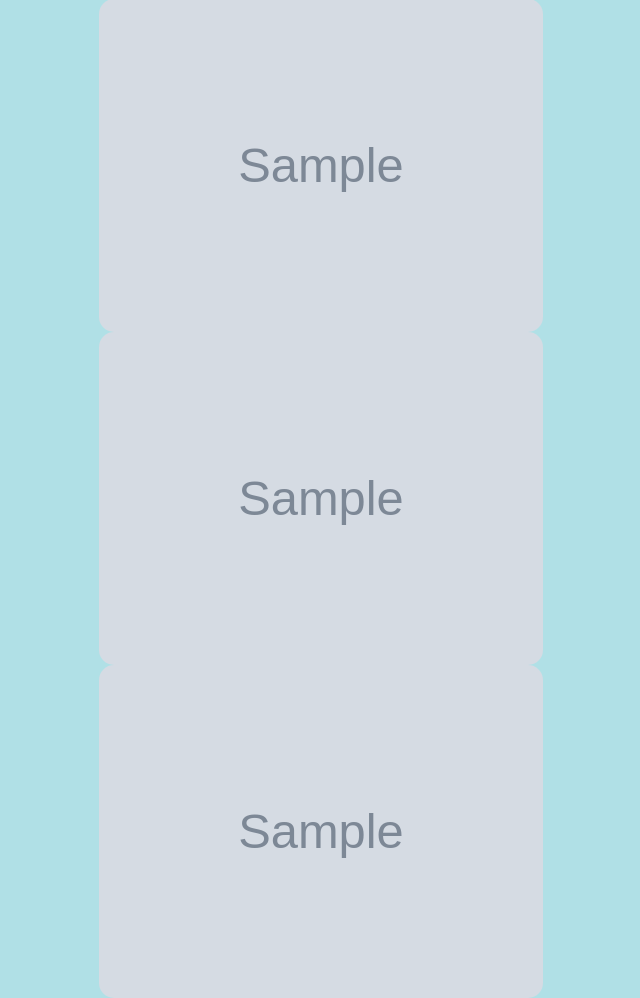
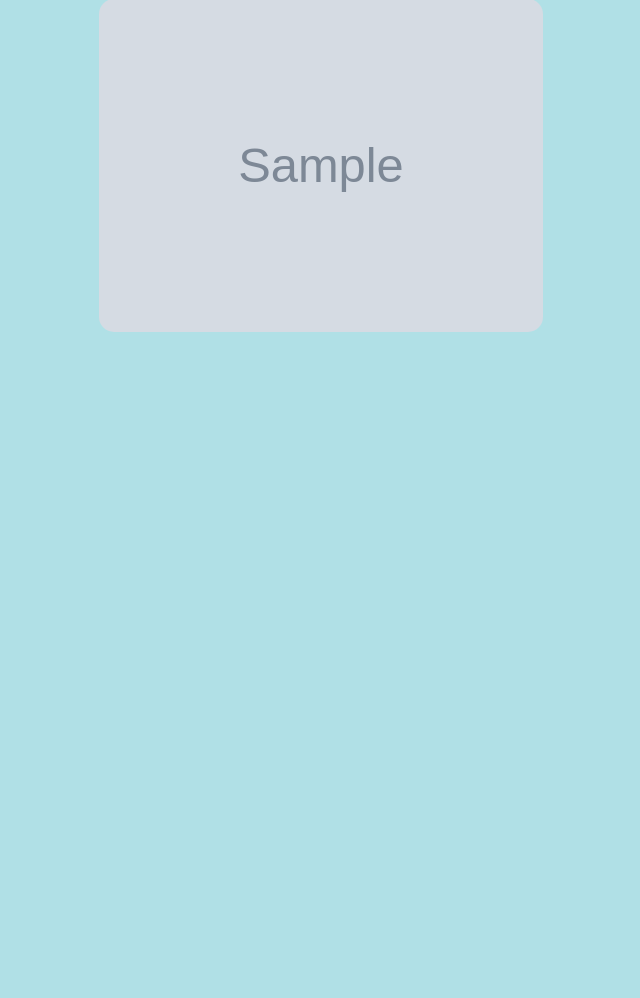
Before and after one commit to hrishi3/makeyoursketch, a Flask app: template templates/index.html in a window 1280 px wide. Shown: the part 306-1304 px from the top of the page, without its empty margins (319-959 px from the left). After the commit the page ends 638 px from the top, so only its background shows below. Run offline with Flask 2, Linux system fonts and the light colour scheme; the template is opened without the code that fills it: most values are stand-ins (such as "Sample title", 1, 10 or a date in 2020); grey boxes marked "Sample" are stand-in pictures; some libraries are stand-ins or nearby versions.

Commit message:
Update index.html

```diff
--- a/templates/index.html
+++ b/templates/index.html
@@ -59,8 +59,7 @@ img {
       <h4>Click image to download</h4>
      <a href="{{ data.processed_img }}" download>
       <img src="{{ data.processed_img }}" alt="" width="40%" height="40%">
-        <img src="{{ data.processed_img1 }}" alt="" width="40%" height="40%">
-        <img src="{{ data.processed_img2 }}" alt="" width="40%" height="40%">
+
       </a>
    </div>
    {% endif %}
```
